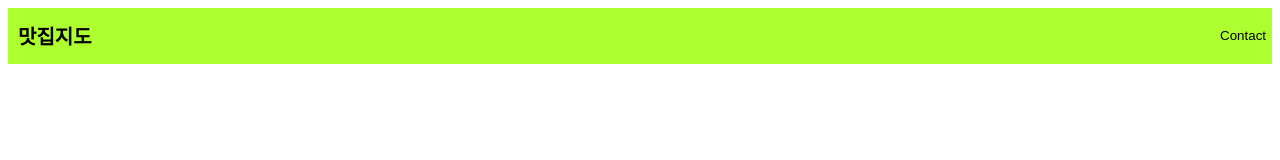
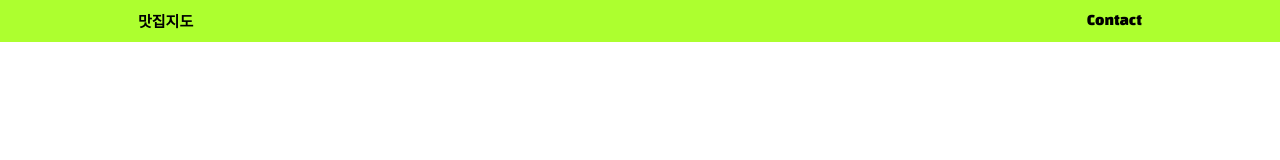
Before and after one commit to seongwoo83/desktop_reposit, a plain HTML site: page index.html in a window 1280 px wide. Drawn offline with Linux system fonts and the light colour scheme.

Commit message:
CSS : practice

```diff
--- a/index.html
+++ b/index.html
@@ -8,9 +8,13 @@
     <link rel="stylesheet" href="/style.css">
 </head>
 <body>
-    <div class="nav-container">
-        <h1 class="nav-title">맛집지도</h1>
-        <button class="nav-contact">Contact</button>
-    </div>
+    <nav>
+        <div class="inner">
+            <div class="nav-container">
+                <h1 class="nav-title">맛집지도</h1>
+                <button class="nav-contact">Contact</button>
+            </div>
+        </div>
+    </nav>
 </body>
 </html>
--- a/style.css
+++ b/style.css
@@ -1,9 +1,6 @@
-<style>
 @import url('https://fonts.googleapis.com/css2?family=Noto+Sans+KR&display=swap');
-</style>
-<style>
 @import url('https://fonts.googleapis.com/css2?family=Black+Han+Sans&display=swap');
-</style>
+
 
 * {
     margin: 0;
@@ -16,11 +13,14 @@
     font-family: 'Black Han Sans', sans-serif;
     font-size: 10px;
   }
+
+  nav{
+    background-color: greenyellow;
+  }
   .nav-container{
+    padding: 1rem 1rem;
     display: flex;
     justify-content: space-between;
-    padding-left: 10px;
-    background-color: greenyellow;
     align-items: center;
 }
   .nav-contact{
@@ -28,3 +28,10 @@
     background: none;
     font-family: inherit;
 }
+
+@media all and (min-width:1024px) {
+  .inner{
+    max-width: 1024px;
+    margin: 0 auto;
+  }
+}
```
